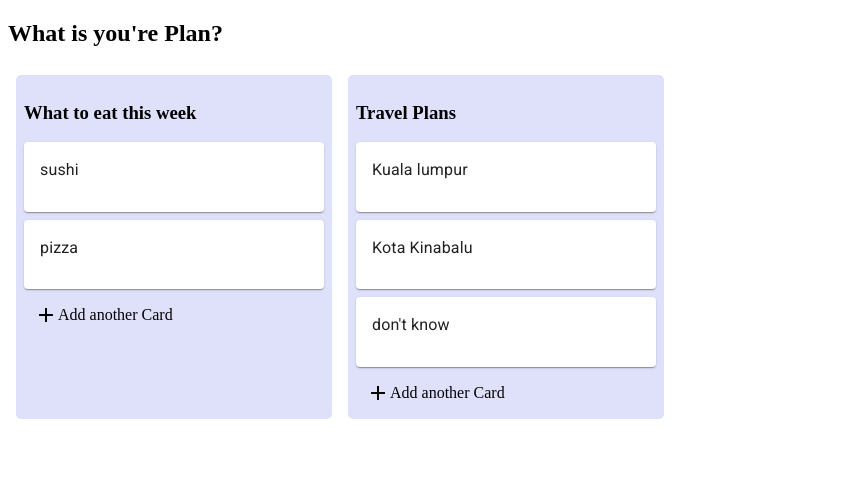
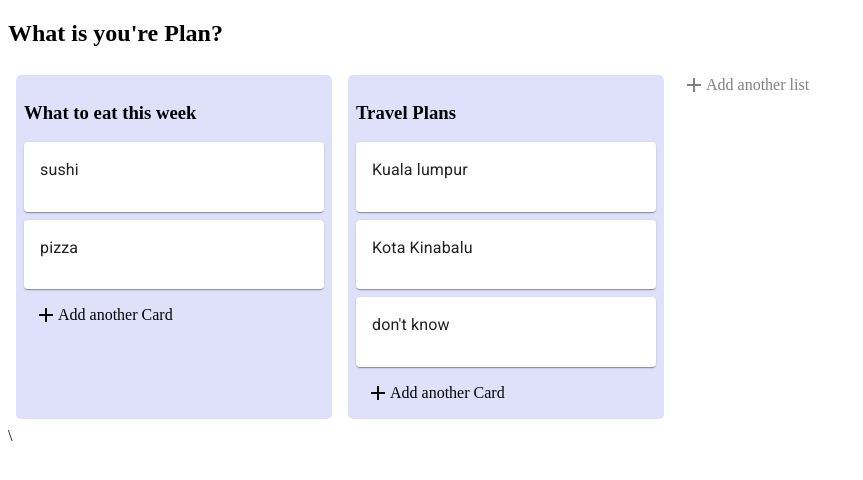
Before and after one commit to SaeromB/Trello_clone_project, a React (Create React App) app: page / in a window 1280 px wide. Shown: the top 480 px of the page, without its empty margins (0-863 px from the left). Built offline with nearby package versions, Linux system fonts and the light colour scheme.

Commit message:
added ActionButton list in App.js

```diff
--- a/src/App.js
+++ b/src/App.js
@@ -1,6 +1,7 @@
 import React,{Component} from 'react';
 import TrelloList from './Components/TrelloList';
 import { connect } from 'react-redux';
+import ActionButton from './Components/ActionButton';
 
 class App extends Component {
   render(){
@@ -11,8 +12,9 @@ class App extends Component {
         <h2>What is you're Plan?</h2>
           <div style={styles.ListContainer}>
             { lists.map(lists => <TrelloList id={lists.id} title={lists.title} cards={lists.cards}/>)}
+            <ActionButton list/>
           </div>
-      </div>
+\      </div>
     )
   }
 }
```
